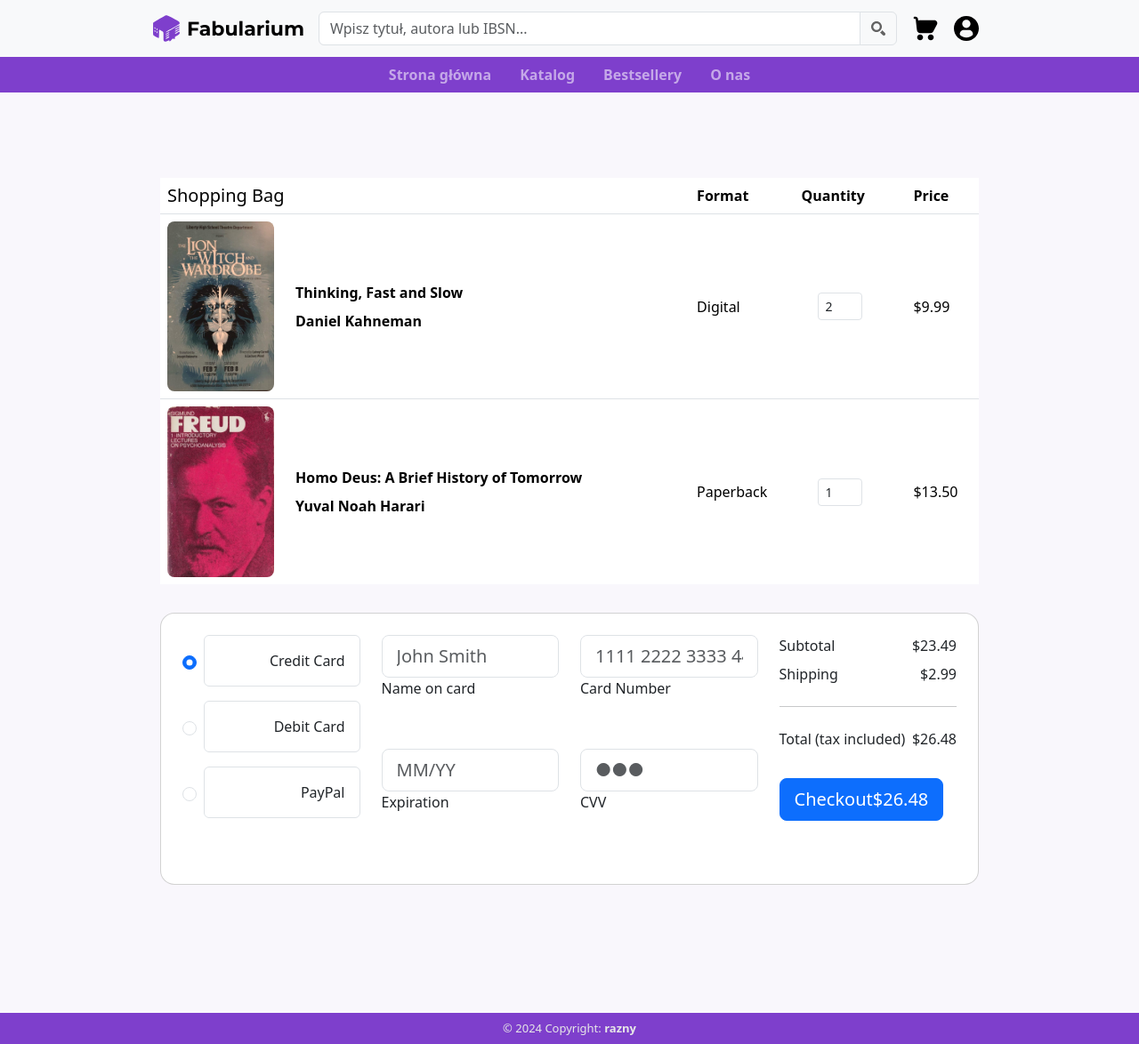
After one commit to razny/fabularium, a PHP site: page /pages/koszyk.html in a window 1280 px wide. The commit adds this page. Shown: the whole page at 89% size. Run offline with PHP 8.4, Linux system fonts and the light colour scheme.

Commit message:
add cart page prototype + some minor fixes

```diff
--- /dev/null
+++ b/pages/koszyk.html
@@ -0,0 +1,283 @@
+<!DOCTYPE html>
+<html lang="pl">
+
+<head>
+    <meta charset="UTF-8" />
+    <meta name="viewport" content="width=device-width, initial-scale=1.0" />
+    <link href="https://cdn.jsdelivr.net/npm/bootstrap@5.3.0-alpha1/dist/css/bootstrap.min.css" rel="stylesheet">
+    <link rel="stylesheet" href="../styles/style.css" />
+    <link rel="icon" type="image/x-icon" href="../images/favicon.svg">
+    <title>Fabularium - koszyk</title>
+
+</head>
+
+<body class="bg">
+    <header class="navbar navbar-expand-sm navbar-light bg-light sticky-top">
+        <div class="container-fluid d-flex justify-content-around w-75">
+            <a class="navbar-brand d-flex align-items-center" href="#">
+                <img src="../images/logo.svg" width="30" height="30" alt="Logo" class="me-2" />
+                Fabularium</a>
+            <form class="w-75">
+                <div class="input-group">
+                    <input type="text" class="form-control" placeholder="Wpisz tytuł, autora lub IBSN...">
+                    <span class="input-group-text">
+                        <a href="#">
+                            <img src="../images/magnifier-icon.svg" alt="Magnifying Glass" width="16" height="16">
+                        </a>
+                    </span>
+                </div>
+            </form>
+            <ul class="navbar-nav d-flex align-items-center ms-2">
+                <li class="nav-item">
+                    <a class="nav-link" href="#"><img src="../images/shopping-cart-icon.svg" width="32" height="32"
+                            alt="Logo" /></a>
+                </li>
+                <li class="nav-item">
+                    <a class="nav-link" href="#"><img src="../images/user-icon.svg" width="28" height="28"
+                            alt="Logo" /></a>
+                </li>
+            </ul>
+        </div>
+    </header>
+
+    <nav class="navbar navbar-expand-lg navbar-dark primary p-0">
+        <div class="container-fluid d-flex justify-content-around w-50">
+            <ul class="navbar-nav flex-row">
+                <li class="nav-item me-3">
+                    <a class="nav-link" href="../index.html">Strona główna</a>
+                </li>
+                <li class="nav-item me-3">
+                    <a class="nav-link" href="katalog.html">Katalog</a>
+                </li>
+                <li class="nav-item me-3">
+                    <a class="nav-link" href="bestsellery.html">Bestsellery</a>
+                </li>
+                <li class="nav-item">
+                    <a class="nav-link" href="o-nas.html">O nas</a>
+                </li>
+            </ul>
+        </div>
+    </nav>
+
+    <div class="d-flex align-items-center justify-content-center">
+        <section class="my-5 px-2 w-75">
+            <div class="container h-100 py-5">
+                <div class="row d-flex justify-content-center align-items-center h-100">
+                    <div class="col">
+
+                        <div class="table-responsive">
+                            <table class="table">
+                                <thead>
+                                    <tr>
+                                        <th scope="col" class="h5">Shopping Bag</th>
+                                        <th scope="col">Format</th>
+                                        <th scope="col">Quantity</th>
+                                        <th scope="col">Price</th>
+                                    </tr>
+                                </thead>
+                                <tbody>
+                                    <tr>
+                                        <th scope="row">
+                                            <div class="d-flex align-items-center">
+                                                <img src="../images/cover2.jpeg" class="img-fluid rounded-3"
+                                                    style="width: 120px;" alt="Book">
+                                                <div class="flex-column ms-4">
+                                                    <p class="mb-2">Thinking, Fast and Slow</p>
+                                                    <p class="mb-0">Daniel Kahneman</p>
+                                                </div>
+                                            </div>
+                                        </th>
+                                        <td class="align-middle">
+                                            <p class="mb-0" style="font-weight: 500;">Digital</p>
+                                        </td>
+                                        <td class="align-middle">
+                                            <div class="d-flex flex-row">
+                                                <button data-mdb-button-init data-mdb-ripple-init
+                                                    class="btn btn-link px-2"
+                                                    onclick="this.parentNode.querySelector('input[type=number]').stepDown()">
+                                                    <i class="fas fa-minus"></i>
+                                                </button>
+
+                                                <input id="form1" min="0" name="quantity" value="2" type="number"
+                                                    class="form-control form-control-sm" style="width: 50px;" />
+
+                                                <button data-mdb-button-init data-mdb-ripple-init
+                                                    class="btn btn-link px-2"
+                                                    onclick="this.parentNode.querySelector('input[type=number]').stepUp()">
+                                                    <i class="fas fa-plus"></i>
+                                                </button>
+                                            </div>
+                                        </td>
+                                        <td class="align-middle">
+                                            <p class="mb-0" style="font-weight: 500;">$9.99</p>
+                                        </td>
+                                    </tr>
+                                    <tr>
+                                        <th scope="row" class="border-bottom-0">
+                                            <div class="d-flex align-items-center">
+                                                <img src="../images/cover5.jpg" class="img-fluid rounded-3"
+                                                    style="width: 120px;" alt="Book">
+                                                <div class="flex-column ms-4">
+                                                    <p class="mb-2">Homo Deus: A Brief History of Tomorrow</p>
+                                                    <p class="mb-0">Yuval Noah Harari</p>
+                                                </div>
+                                            </div>
+                                        </th>
+                                        <td class="align-middle border-bottom-0">
+                                            <p class="mb-0" style="font-weight: 500;">Paperback</p>
+                                        </td>
+                                        <td class="align-middle border-bottom-0">
+                                            <div class="d-flex flex-row">
+                                                <button data-mdb-button-init data-mdb-ripple-init
+                                                    class="btn btn-link px-2"
+                                                    onclick="this.parentNode.querySelector('input[type=number]').stepDown()">
+                                                    <i class="fas fa-minus"></i>
+                                                </button>
+
+                                                <input id="form1" min="0" name="quantity" value="1" type="number"
+                                                    class="form-control form-control-sm" style="width: 50px;" />
+
+                                                <button data-mdb-button-init data-mdb-ripple-init
+                                                    class="btn btn-link px-2"
+                                                    onclick="this.parentNode.querySelector('input[type=number]').stepUp()">
+                                                    <i class="fas fa-plus"></i>
+                                                </button>
+                                            </div>
+                                        </td>
+                                        <td class="align-middle border-bottom-0">
+                                            <p class="mb-0" style="font-weight: 500;">$13.50</p>
+                                        </td>
+                                    </tr>
+                                </tbody>
+                            </table>
+                        </div>
+
+                        <div class="card shadow-2-strong mb-5 mb-lg-0 mt-3" style="border-radius: 16px;">
+                            <div class="card-body p-4">
+
+                                <div class="row">
+                                    <div class="col-md-6 col-lg-4 col-xl-3 mb-4 mb-md-0">
+                                        <form>
+                                            <div class="d-flex flex-row pb-3">
+                                                <div class="d-flex align-items-center pe-2">
+                                                    <input class="form-check-input" type="radio" name="radioNoLabel"
+                                                        id="radioNoLabel1v" value="" aria-label="..." checked />
+                                                </div>
+                                                <div class="rounded border w-100 p-3">
+                                                    <p class="d-flex align-items-center mb-0">
+                                                        <i class="fab fa-cc-mastercard fa-2x text-dark pe-2"></i>Credit
+                                                        Card
+                                                    </p>
+                                                </div>
+                                            </div>
+                                            <div class="d-flex flex-row pb-3">
+                                                <div class="d-flex align-items-center pe-2">
+                                                    <input class="form-check-input" type="radio" name="radioNoLabel"
+                                                        id="radioNoLabel2v" value="" aria-label="..." />
+                                                </div>
+                                                <div class="rounded border w-100 p-3">
+                                                    <p class="d-flex align-items-center mb-0">
+                                                        <i class="fab fa-cc-visa fa-2x fa-lg text-dark pe-2"></i>Debit
+                                                        Card
+                                                    </p>
+                                                </div>
+                                            </div>
+                                            <div class="d-flex flex-row">
+                                                <div class="d-flex align-items-center pe-2">
+                                                    <input class="form-check-input" type="radio" name="radioNoLabel"
+                                                        id="radioNoLabel3v" value="" aria-label="..." />
+                                                </div>
+                                                <div class="rounded border w-100 p-3">
+                                                    <p class="d-flex align-items-center mb-0">
+                                                        <i
+                                                            class="fab fa-cc-paypal fa-2x fa-lg text-dark pe-2"></i>PayPal
+                                                    </p>
+                                                </div>
+                                            </div>
+                                        </form>
+                                    </div>
+                                    <div class="col-md-6 col-lg-4 col-xl-6">
+                                        <div class="row">
+                                            <div class="col-12 col-xl-6">
+                                                <div data-mdb-input-init class="form-outline mb-4 mb-xl-5">
+                                                    <input type="text" id="typeName"
+                                                        class="form-control form-control-lg" siez="17"
+                                                        placeholder="John Smith" />
+                                                    <label class="form-label" for="typeName">Name on card</label>
+                                                </div>
+
+                                                <div data-mdb-input-init class="form-outline mb-4 mb-xl-5">
+                                                    <input type="text" id="typeExp" class="form-control form-control-lg"
+                                                        placeholder="MM/YY" size="7" id="exp" minlength="7"
+                                                        maxlength="7" />
+                                                    <label class="form-label" for="typeExp">Expiration</label>
+                                                </div>
+                                            </div>
+                                            <div class="col-12 col-xl-6">
+                                                <div data-mdb-input-init class="form-outline mb-4 mb-xl-5">
+                                                    <input type="text" id="typeText"
+                                                        class="form-control form-control-lg" siez="17"
+                                                        placeholder="1111 2222 3333 4444" minlength="19"
+                                                        maxlength="19" />
+                                                    <label class="form-label" for="typeText">Card Number</label>
+                                                </div>
+
+                                                <div data-mdb-input-init class="form-outline mb-4 mb-xl-5">
+                                                    <input type="password" id="typeText"
+                                                        class="form-control form-control-lg"
+                                                        placeholder="&#9679;&#9679;&#9679;" size="1" minlength="3"
+                                                        maxlength="3" />
+                                                    <label class="form-label" for="typeText">CVV</label>
+                                                </div>
+                                            </div>
+                                        </div>
+                                    </div>
+                                    <div class="col-lg-4 col-xl-3">
+                                        <div class="d-flex justify-content-between" style="font-weight: 500;">
+                                            <p class="mb-2">Subtotal</p>
+                                            <p class="mb-2">$23.49</p>
+                                        </div>
+
+                                        <div class="d-flex justify-content-between" style="font-weight: 500;">
+                                            <p class="mb-0">Shipping</p>
+                                            <p class="mb-0">$2.99</p>
+                                        </div>
+
+                                        <hr class="my-4">
+
+                                        <div class="d-flex justify-content-between mb-4" style="font-weight: 500;">
+                                            <p class="mb-2">Total (tax included)</p>
+                                            <p class="mb-2">$26.48</p>
+                                        </div>
+
+                                        <button type="button" data-mdb-button-init data-mdb-ripple-init
+                                            class="btn btn-primary btn-block btn-lg">
+                                            <div class="d-flex justify-content-between">
+                                                <span>Checkout</span>
+                                                <span>$26.48</span>
+                                            </div>
+                                        </button>
+
+                                    </div>
+                                </div>
+
+                            </div>
+                        </div>
+
+                    </div>
+                </div>
+            </div>
+        </section>
+    </div>
+
+
+    <footer class="primary text-center mt-5">
+        <div class="text-center p-2">
+            © 2024 Copyright:
+            <a class="text-body" href="https://github.com/razny">razny</a>
+        </div>
+    </footer>
+
+</body>
+
+</html>
--- a/styles/style.css
+++ b/styles/style.css
@@ -183,6 +183,7 @@
   padding: 5px 20px;
   border-style: solid;
   border-width: 1px;
+  border-radius: 5px;
   border-color: #828282;
   background-color: rgb(255, 255, 255) !important;
 }
@@ -217,3 +218,9 @@
   color: #4ad1e5;
 }
 /*********************************/
+
+@media (min-width: 1025px) {
+  .h-custom {
+  height: 100vh !important;
+  }
+  }
```
Also changed, not shown: index.html (+55 -37 lines), pages/katalog.html (+9 -9 lines).
